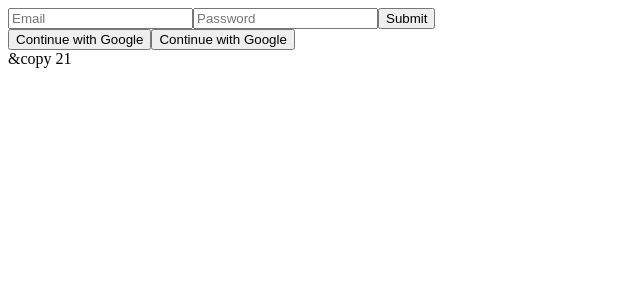
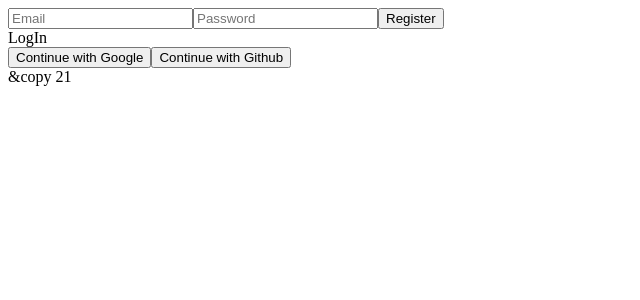
Before and after one commit to TaeYoon17/twitclone, a React (Create React App) app: page /#/ in a window 1280 px wide. Shown: the top 300 px of the page, without its empty margins (0-640 px from the left). Built offline with nearby package versions, Linux system fonts and the light colour scheme; no server answers.

Commit message:
2.02 Email Auth

```diff
--- a/src/components/App.js
+++ b/src/components/App.js
@@ -1,11 +1,19 @@
-import React,{useState} from "react";
+import React,{useEffect, useState} from "react";
 import AppRouter from "components/Router";
 import {authService} from "fbase";
 function App() {
   const [isLoggedIn,setIsLoggedIn]=useState(false);
+  const [init,setInit]=useState(false);
+  useEffect(()=>{
+    authService.onAuthStateChanged(user=>{
+      if(user) setIsLoggedIn(true);
+      else setIsLoggedIn(false);
+      setInit(true);
+    })
+  },[])
   console.log(authService.currentUser);
   return(<>
-    <AppRouter isLoggedIn={isLoggedIn}></AppRouter>
+    {init? <AppRouter isLoggedIn={isLoggedIn}></AppRouter> :"initializing..."}
     <footer>&copy {new Date().getUTCDate()}</footer></>
     );
 }
--- a/src/routes/Auth.js
+++ b/src/routes/Auth.js
@@ -1,12 +1,23 @@
 import React,{useState} from "react";
+import {authService} from "fbase";
 const Auth=()=>{
     const [form,setForm]=useState({
         email:"",
         password:""
     });
+    const [newAccount,setNewAccount]=useState(true);
+    const [error,setError]=useState("");
     const {email,password}=form;
-    const onSubmit=(e)=>{
+    const onSubmit=async(e)=>{
         e.preventDefault();
+        try{
+            let data;
+            if(newAccount) data=await authService.createUserWithEmailAndPassword(email,password);
+            else data=await authService.signInWithEmailAndPassword(email,password);
+        }catch(error){
+            console.error(error.message);
+            setError(error.message);
+        }
     }
     const onChange=e=>{
         const {target:{name,value}}=e;
@@ -15,15 +26,19 @@ const Auth=()=>{
             [name]:value
         })
     }
+    const toggleAccount=()=>setNewAccount(prev=>!prev);
     return(
     <>
     <form onSubmit={onSubmit}>
         <input type="email" name="email" placeholder="Email" required onChange={onChange} value={email}/>
         <input type="password" name="password" placeholder="Password" onChange={onChange}required value={password}/>
-        <input type="submit"/>
+        <input type="submit" value={newAccount ? "Register":"LogIn"}/>
     </form>
+    <span onClick={toggleAccount}>{newAccount ?"LogIn" : "Register"}</span>
+    <span>{error}</span>
+    <br/>
     <button>Continue with Google</button>
-    <button>Continue with Google</button>
+    <button>Continue with Github</button>
     </>
 )
 }
```
